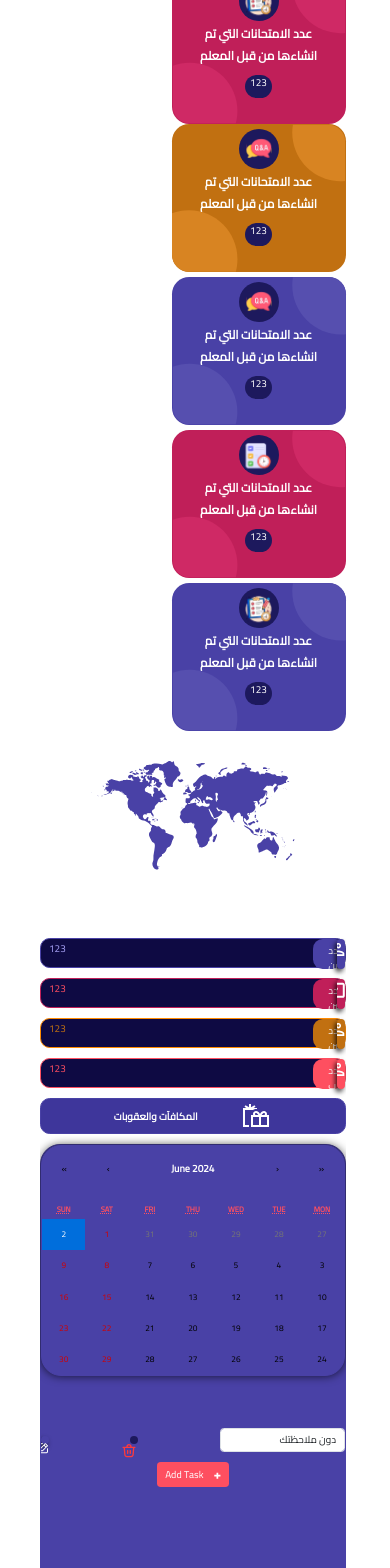
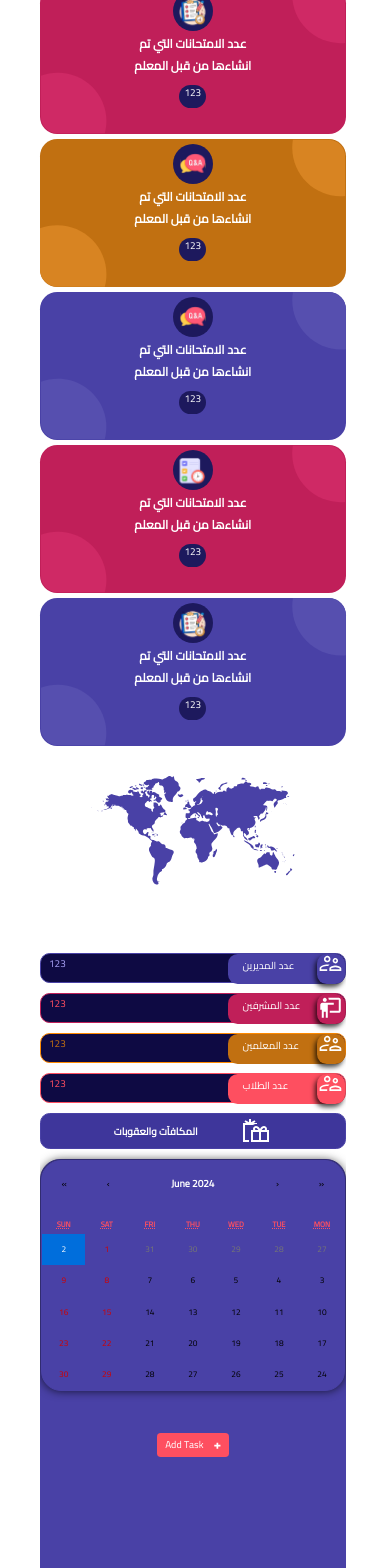
Before and after one commit to kasemsaad/Examero_react.js, a React (Create React App) app: page /dashboard/h in a window 390 px wide. Shown: the part 360-1928 px from the top of the page. Built offline with nearby package versions, Linux system fonts and the light colour scheme.

Commit message:
home-dashboard resposive

```diff
--- a/src/dashboard/Account-settting/AccountSetting.jsx
+++ b/src/dashboard/Account-settting/AccountSetting.jsx
@@ -15,7 +15,6 @@ function AccountSetting() {
 
   const [alert , Setalert]=useState(false)
   const [PasswordAlert , SetPasswordAlert]=useState(false)
-
 
 
   const HandleSubmit = (event) => {
--- a/src/dashboard/Home_Dashboard/calender.jsx
+++ b/src/dashboard/Home_Dashboard/Calender/calender.jsx
@@ -1,5 +1,6 @@
 import React from 'react'
 import Calendar from 'react-calendar'
+import "./../home_dashboard.css"
 
 export default function Calender(props) {
   return (
@@ -8,29 +9,38 @@ export default function Calender(props) {
                 <div className='calender' style={{ height: "50%" }}>
                   <Calendar onChange={props.onChange} value={props.date} />
                 </div>
+
+                {
+                  props.arrayContainer.length > 0 ?
                 <div className='mt-4 todo_app_wrapper' style={{ backgroundColor: " ", height: "30vh", paddingBottom: "0px", overflow: "auto" }}>
                   <div className='todo_app' style={{ overflow: "auto" }}>
 
-                    <div className="mb-3 mt-2" style={{ display: "flex", alignItems: "center", width: "100%", justifyContent: "space-between" }}>
+                    <div className="mb-3 mt-2 change_width_in_sm" style={{ display: "flex", alignItems: "center", width: "100%", justifyContent: "space-between" }}>
                       <div className='input_contain_value'>
                         <input width="50px" type="email" className="form-control" id="TASK" aria-describedby="emailHelp" value={"دون ملاحظتك"} readOnly />
                       </div>
-                      <div style={{ backgroundColor: "#1D195D", width: "2vw", height: "2vw", borderRadius: "8px", textAlign: "center" }}>
+                      <div className='wraber_delete' style={{ backgroundColor: "#1D195D", width: "2vw", height: "2vw", borderRadius: "8px", textAlign: "center" }}>
                         <img src={props.delet} alt="" width={"17px"} height={"17px"} style={{ marginTop: "6px" }} />
                       </div>
-                      <div style={{ backgroundColor: "#4941A6", width: "2vw", height: "2vw", borderRadius: "8px", textAlign: "center", boxShadow: 'rgba(0, 0, 0, 0.75) -2px 3px 5px 0px', }}>
+                      <div className='wraber_delete' style={{ backgroundColor: "#4941A6", width: "2vw", height: "2vw", borderRadius: "8px", textAlign: "center", boxShadow: 'rgba(0, 0, 0, 0.75) -2px 3px 5px 0px', }}>
                         <img src={props.edit} alt="" style={{ marginTop: "6px" }} />
                       </div>
                     </div>
                   </div>
+                </div>
 
-                  <div style={{ textAlign: "center", display: 'flex', justifyContent: "center" }}>
-                    <button type="button" className="btn  mx-2 " style={{ backgroundColor: "#FE4F60", color: '#FFFFFF' }}>
+    : "" }
+      <div style={{ textAlign: "center", display: 'flex', justifyContent: "center",marginTop:"10px" }}>
+                    <button data-bs-toggle="modal" data-bs-target="#exampleModal" type="submit" className="btn  mx-2 " style={{ backgroundColor: "#FE4F60", color: '#FFFFFF' }}>
                       <span style={{ marginLeft: "10px", backgroundColor: "", width: '', backgroundColor: "" }}><img src={props.plus} alt="" /></span>
                       Add Task</button>
                   </div>
-                </div>
               </div>
+
+
+
+
+
 
 
     </>
--- a/src/dashboard/Home_Dashboard/Home_dashboard.jsx
+++ b/src/dashboard/Home_Dashboard/Home_dashboard.jsx
@@ -22,7 +22,7 @@ import Calendar from 'react-calendar';
 import 'react-calendar/dist/Calendar.css';
 import delet from "./../../assets/image/fluent_delete-12-regular.svg"
 import edit from "./../../assets/image/uil_edit.svg"
-import Calender from './calender'
+import Calender from './Calender/calender'
 
 
 
@@ -32,6 +32,23 @@ import Calender from './calender'
 
 export default function Home_dashboard() {
   const [date, setDate] = useState(new Date());
+
+  const [formData, setFormData] = useState({ title: "", note: "" });
+  const [arrayContainer, setContainer] = useState([]);
+
+  const handleNotes = (e) => {
+    const { name, value } = e.target;
+    setFormData((prevData) => ({
+      ...prevData,
+      [name]: value
+    }));
+  };
+
+  const handleSubmit = (e) => {
+    e.preventDefault();
+    setContainer(() => [...arrayContainer, formData]);
+  };
+
 
   const onChange = (newDate) => {
     setDate(newDate);
@@ -55,7 +72,7 @@ export default function Home_dashboard() {
             {/* bg-info */}
             <div className=' mt-3 ' style={{ display: "flex", textAlign: "center", justifyContent: 'space-between', flexWrap: "wrap" }}>
               {/* this first div purple which will repeated */}
-              <div className='col-sm-11' style={{ height: "148px", width: "174px", borderRadius: "17.18px", backgroundColor: '#4941A6', position: 'relative' }}>
+              <div className='col-sm-11 box_of_book' style={{ height: "148px", width: "174px", borderRadius: "17.18px", backgroundColor: '#4941A6', position: 'relative' }}>
                 <div style={{ position: "absolute", top: "0", right: "0" }}>
                   <img src={tringle} className="" alt="صورة شخصية" style={{ width: '53.83px', height: '57.62px' }} />
                 </div>
@@ -85,7 +102,7 @@ export default function Home_dashboard() {
                 </div>
               </div>
 
-              <div style={{ height: "148px", width: "174px", borderRadius: "17.18px", backgroundColor: '#C01F59', position: 'relative' }}>
+              <div className='box_of_book' style={{ height: "148px", width: "174px", borderRadius: "17.18px", backgroundColor: '#C01F59', position: 'relative' }}>
                 <div style={{ position: "absolute", top: "0", right: "0" }}>
                   <img src={purble_intersect} className="" alt="صورة شخصية" style={{ width: '53.83px', height: '57.62px' }} />
                 </div>
@@ -115,7 +132,7 @@ export default function Home_dashboard() {
                 </div>
               </div>
 
-              <div style={{ height: "148px", width: "174px", borderRadius: "17.18px", backgroundColor: '#C17011', position: 'relative' }}>
+              <div className='box_of_book' style={{ height: "148px", width: "174px", borderRadius: "17.18px", backgroundColor: '#C17011', position: 'relative' }}>
                 <div style={{ position: "absolute", top: "0", right: "0" }}>
                   <img src={sec_yellow_intersect} className="" alt="صورة شخصية" style={{ width: '53.83px', height: '57.62px' }} />
                 </div>
@@ -145,7 +162,7 @@ export default function Home_dashboard() {
                 </div>
               </div>
 
-              <div className='mt-2' style={{ height: "148px", width: "174px", borderRadius: "17.18px", backgroundColor: '#4941A6', position: 'relative' }}>
+              <div className='mt-2 box_of_book' style={{ height: "148px", width: "174px", borderRadius: "17.18px", backgroundColor: '#4941A6', position: 'relative' }}>
                 <div style={{ position: "absolute", top: "0", right: "0" }}>
                   <img src={tringle} className="" alt="صورة شخصية" style={{ width: '53.83px', height: '57.62px' }} />
                 </div>
@@ -176,7 +193,7 @@ export default function Home_dashboard() {
               </div>
 
 
-              <div className='mt-2' style={{ height: "148px", width: "174px", borderRadius: "17.18px", backgroundColor: '#C01F59', position: 'relative' }}>
+              <div className='mt-2 box_of_book' style={{ height: "148px", width: "174px", borderRadius: "17.18px", backgroundColor: '#C01F59', position: 'relative' }}>
                 <div style={{ position: "absolute", top: "0", right: "0" }}>
                   <img src={purble_intersect} className="" alt="صورة شخصية" style={{ width: '53.83px', height: '57.62px' }} />
                 </div>
@@ -207,7 +224,7 @@ export default function Home_dashboard() {
               </div>
 
 
-              <div className='mt-2' style={{ height: "148px", width: "174px", borderRadius: "17.18px", backgroundColor: '#4941A6', position: 'relative' }}>
+              <div className='mt-2 box_of_book' style={{ height: "148px", width: "174px", borderRadius: "17.18px", backgroundColor: '#4941A6', position: 'relative' }}>
                 <div style={{ position: "absolute", top: "0", right: "0" }}>
                   <img src={tringle} className="" alt="صورة شخصية" style={{ width: '53.83px', height: '57.62px' }} />
                 </div>
@@ -256,13 +273,13 @@ export default function Home_dashboard() {
 
 
 
-          <div className="col-xl-3  " style={{ marginTop: "64px", overflow: "hidden" }}>
+          <div className="col-xl-3 wraber_123 " style={{ marginTop: "64px", overflow: "hidden" }}>
             <div style={{ display: "flex", flexDirection: "column" }}>
 
-              <div className='labels_123 '>
+              <div className='labels_123'>
                 <div style={{ position: 'relative', height: "30px", backgroundColor: '#0E0A43', border: "1px solid #4941A6", borderRadius: '9.65px' }}>
                   <p style={{ margin: "0", direction: "ltr", paddingLeft: "2vw", paddingTop: "0.3vw", color: "#A6A0F4" }}>123</p>
-                  <div style={{ position: "absolute", top: "0", right: '0', width: "8vw", height: "30px", backgroundColor: "#4941A6", borderRadius: '9.65px' }}>
+                  <div className='layer_owner' style={{ position: "absolute", top: "0", right: '0', width: "8vw", height: "30px", backgroundColor: "#4941A6", borderRadius: '9.65px' }}>
 
                     <div style={{ position: "relative" }}>
                       <div style={{ position: "absolute", left: "5px", top: "0.3vw", display: "flex", alignItems: "center" }}>
@@ -271,7 +288,7 @@ export default function Home_dashboard() {
                     </div>
 
                     <div style={{ position: "relative" }}>
-                      <div style={{
+                      <div className='layer_friends' style={{
                         position: "absolute",
                         top: "0",
                         right: "0",
@@ -295,7 +312,7 @@ export default function Home_dashboard() {
 
                 <div className='mt-3' style={{ position: 'relative', height: "30px", backgroundColor: '#0E0A43', border: "1px solid #C01F59", borderRadius: '9.65px' }}>
                   <p style={{ margin: "0", direction: "ltr", paddingLeft: "2vw", paddingTop: "0.3vw", color: "#FE4F60" }}>123</p>
-                  <div style={{ position: "absolute", top: "0", right: '0', width: "8vw", height: "30px", backgroundColor: "#C01F59", borderRadius: '9.65px' }}>
+                  <div className='layer_owner' style={{ position: "absolute", top: "0", right: '0', width: "8vw", height: "30px", backgroundColor: "#C01F59", borderRadius: '9.65px' }}>
 
                     <div style={{ position: "relative" }}>
                       <div style={{ position: "absolute", left: "5px", top: "0.3vw", display: "flex", alignItems: "center" }}>
@@ -304,7 +321,7 @@ export default function Home_dashboard() {
                     </div>
 
                     <div style={{ position: "relative" }}>
-                      <div style={{
+                      <div className='layer_friends' style={{
                         position: "absolute",
                         top: "0",
                         right: "0",
@@ -328,7 +345,7 @@ export default function Home_dashboard() {
 
                 <div className='mt-3' style={{ position: 'relative', height: "30px", backgroundColor: '#0E0A43', border: "1px solid #FF8A00", borderRadius: '9.65px' }}>
                   <p style={{ margin: "0", direction: "ltr", paddingLeft: "2vw", paddingTop: "0.3vw", color: "#C17011" }}>123</p>
-                  <div style={{ position: "absolute", top: "0", right: '0', width: "8vw", height: "30px", backgroundColor: "#C17011", borderRadius: '9.65px' }}>
+                  <div className='layer_owner' style={{ position: "absolute", top: "0", right: '0', width: "8vw", height: "30px", backgroundColor: "#C17011", borderRadius: '9.65px' }}>
 
                     <div style={{ position: "relative" }}>
                       <div style={{ position: "absolute", left: "5px", top: "0.3vw", display: "flex", alignItems: "center" }}>
@@ -337,7 +354,7 @@ export default function Home_dashboard() {
                     </div>
 
                     <div style={{ position: "relative" }}>
-                      <div style={{
+                      <div className='layer_friends' style={{
                         position: "absolute",
                         top: "0",
                         right: "0",
@@ -361,7 +378,7 @@ export default function Home_dashboard() {
 
                 <div className='mt-3' style={{ position: 'relative', height: "30px", backgroundColor: '#0E0A43', border: "1px solid #FE4F60", borderRadius: '9.65px' }}>
                   <p style={{ margin: "0", direction: "ltr", paddingLeft: "2vw", paddingTop: "0.3vw", color: "#FE4F60" }}>123</p>
-                  <div style={{ position: "absolute", top: "0", right: '0', width: "8vw", height: "30px", backgroundColor: "#FE4F60", borderRadius: '9.65px' }}>
+                  <div className='layer_owner' style={{ position: "absolute", top: "0", right: '0', width: "8vw", height: "30px", backgroundColor: "#FE4F60", borderRadius: '9.65px' }}>
 
                     <div style={{ position: "relative" }}>
                       <div style={{ position: "absolute", left: "5px", top: "0.3vw", display: "flex", alignItems: "center" }}>
@@ -370,7 +387,7 @@ export default function Home_dashboard() {
                     </div>
 
                     <div style={{ position: "relative" }}>
-                      <div style={{
+                      <div className='layer_friends' style={{
                         position: "absolute",
                         top: "0",
                         right: "0",
@@ -401,19 +418,54 @@ export default function Home_dashboard() {
                 </div>
                 {/* end of first div  */}
               </div>
-              <Calender edit={edit} Calendar={Calendar} onChange={onChange} date={date} delet={delet} plus={plus} />
+
+              <Calender edit={edit}
+               Calendar={Calendar}
+                onChange={onChange}
+                 date={date}
+                  delet={delet}
+                   plus={plus}
+                   handleNotes={handleNotes}
+                   formData={formData}
+                   arrayContainer={arrayContainer}
+
+
+                   />
+            </div>
+          </div>
 
 
 
 
-            </div>
-          </div>
 
 
 
           {/* end of wrabeer one of container and div which take flex to wrab to div which content i write */}
         </div>
       </div>
+      <form action="" onSubmit={(e)=>handleSubmit(e)}>
+<div class="modal fade" id="exampleModal"  aria-labelledby="exampleModalLabel" aria-hidden="true">
+  <div class="modal-dialog">
+    <div class="modal-content">
+      <div class="modal-header">
+        <h5 class="modal-title" id="exampleModalLabel">Modal title</h5>
+        <button type="button" class="btn-close" data-bs-dismiss="modal" aria-label="Close"></button>
+      </div>
+      <div class="modal-body ">
+      <input onChange={handleNotes}    width="50px" type="text" className="form-control" id="TASK" name='title'  value={formData.title}  />
+      <br />
+        <br />
+        <input onChange={handleNotes} width="50px" type="text" className="form-control" id="TASK"  name='note' value={formData.note} />
+      </div>
+      <div class="modal-footer">
+        <button type="button" class="btn btn-secondary" data-bs-dismiss="modal">Close</button>
+
+        <button type="submit" class="btn btn-primary">Save changes</button>
+      </div>
+    </div>
+  </div>
+</div>
+</form>
     </>
   )
 }
--- a/src/dashboard/Home_Dashboard/home_dashboard.css
+++ b/src/dashboard/Home_Dashboard/home_dashboard.css
@@ -16,7 +16,6 @@
 
 
 .react-calendar__navigation__label__labelText{
-
     color: #ffff !important;
     font-weight: 800;
 
@@ -24,3 +23,141 @@
 .react-calendar__month-view__days{
     color: #ffff !important;
 }
+.modal-backdrop.show{
+    opacity: 0;
+}
+.modal-backdrop {
+  position: absolute !important;
+}
+/* .modal-dialog{
+  z-index: 66;
+  top: 50%;
+} */
+
+@media (min-width: 992px) and (max-width: 1199px){
+  .wraber_123{
+    margin: auto;
+  }
+  .layer_owner{
+    width: 18vw !important;
+  }
+  .layer_friends{
+    width: 5vw !important;
+  }
+
+
+  .box_of_book{
+    margin-top: 5px;
+  }
+  .wraber_delete{
+    width: 2.5vw !important;
+    height: 2.5vw !important;
+  }
+
+
+
+
+}
+
+@media (min-width: 768px) and (max-width: 989px) {
+  .wraber_123{
+    margin: auto;
+  }
+  .layer_owner{
+    width: 18vw !important;
+  }
+  .layer_friends{
+    width: 5vw !important;
+  }
+
+  .box_of_book{
+    margin-top: 5px;
+  }
+  .change_width_in_sm{
+    width: 95% !important;
+  }
+  .wraber_delete{
+    width: 3vw !important;
+    height: 3vw !important;
+  }
+
+
+}
+ @media (min-width: 600px) and (max-width: 767px){
+
+  .wraber_123{
+    margin: auto;
+  }
+  .layer_owner{
+    width: 18vw !important;
+  }
+  .layer_friends{
+    width: 5vw !important;
+  }
+
+
+  .box_of_book{
+    margin-top: 5px;
+  }
+  .change_width_in_sm{
+    width: 95% !important;
+  }
+  .wraber_delete{
+    width: 4vw !important;
+    height: 4vw !important;
+  }
+
+}
+
+@media (max-width: 599px){
+  .wraber_123{
+    margin: auto;
+  }
+  .layer_owner{
+    width: 30vw !important;
+  }
+  .layer_friends{
+    width: 7vw !important;
+  }
+
+  .box_of_book{
+    width: 100% !important;
+    margin-top: 5px;
+  }
+  .change_width_in_sm{
+    width: 95% !important;
+  }
+  .wraber_delete{
+    width: 6vw !important;
+    height: 6vw !important;
+  }
+
+
+}
+
+@media (min-width: 350px) and (max-width: 430px){
+  .wraber_123{
+    margin: auto;
+  }
+  .layer_owner{
+    width: 30vw !important;
+  }
+  .layer_friends{
+    width: 7vw !important;
+  }
+
+  .box_of_book{
+    width: 100% !important;
+    margin-top: 5px;
+  }
+
+  .change_width_in_sm{
+    width: 95% !important;
+  }
+  .wraber_delete{
+    width: 6vw !important;
+    height: 6vw !important;
+  }
+
+
+}
```
Also changed, not shown: src/dashboard/modal/modalNote.css (added), src/dashboard/modal/modalNote.jsx (added).
